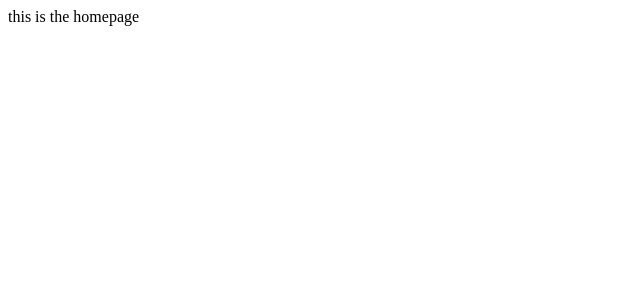
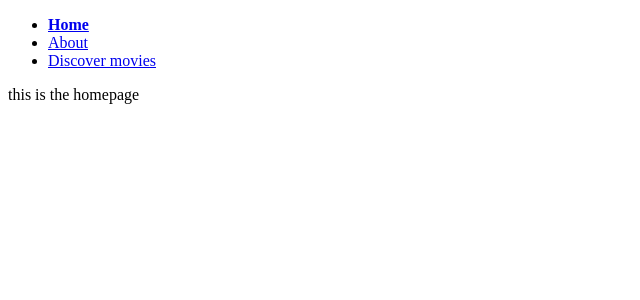
Before and after one commit to soetje/Router, a React (Create React App) app: page / in a window 1280 px wide. Shown: the top 300 px of the page, without its empty margins (0-640 px from the left). Built offline with nearby package versions, Linux system fonts and the light colour scheme.

Commit message:
styling added for NavLink

```diff
--- a/package.json
+++ b/package.json
@@ -6,6 +6,8 @@
     "@testing-library/jest-dom": "^4.2.4",
     "@testing-library/react": "^9.5.0",
     "@testing-library/user-event": "^7.2.1",
+    "bootstrap": "^4.5.0",
+    "node-sass": "^4.14.1",
     "react": "^16.13.1",
     "react-dom": "^16.13.1",
     "react-router-dom": "^5.2.0",
--- a/src/App.js
+++ b/src/App.js
@@ -1,13 +1,19 @@
 import React from "react"
-import { Switch, Route } from "react-router-dom"
-import HomePage from './pages/HomePage'
-import AboutPage from './pages/AboutPage'
-import DiscoverMoviesPage from './pages/DiscoverMoviesPage'
+import { BrowserRouter as Router, Switch, Route, Link } from "react-router-dom"
+import HomePage from "./pages/HomePage"
+import AboutPage from "./pages/AboutPage"
+import DiscoverMoviesPage from "./pages/DiscoverMoviesPage"
+import NavBar from "./components/NavBar"
+import "./style/App.css"
+// import "./src/style/global.scss"
 
 function App() {
   return (
-    <div className='App'>
-        <Switch>
+    <div className="App">
+      <div>
+        <NavBar />
+      </div>
+      <Switch>
         <Route path="/discover" component={DiscoverMoviesPage} />
         <Route path="/about" component={AboutPage} />
         <Route path="/" component={HomePage} />
--- /dev/null
+++ b/src/components/NavBar.js
@@ -0,0 +1,25 @@
+import React from "react"
+import {
+  BrowserRouter as Router,
+  Switch,
+  Route,
+  NavLink,
+} from "react-router-dom"
+
+export default function NavBar() {
+  return (
+    <div>
+      <ul>
+        <li>
+          <NavLink to="/">Home</NavLink>
+        </li>
+        <li>
+          <NavLink to="/about">About</NavLink>
+        </li>
+        <li>
+          <NavLink to="/discover">Discover movies</NavLink>
+        </li>
+      </ul>
+    </div>
+  )
+}
--- /dev/null
+++ b/src/style/App.css
@@ -0,0 +1,3 @@
+.active {
+  font-weight: bold;
+}
--- /dev/null
+++ b/src/style/global.scss
@@ -0,0 +1,2 @@
+@import "./config";
+@import "~bootstrap";
```
Also changed, not shown: src/style/_config.scss (added, +8 -0 lines), 1 other file (tests, documents, lock files or other folders).
